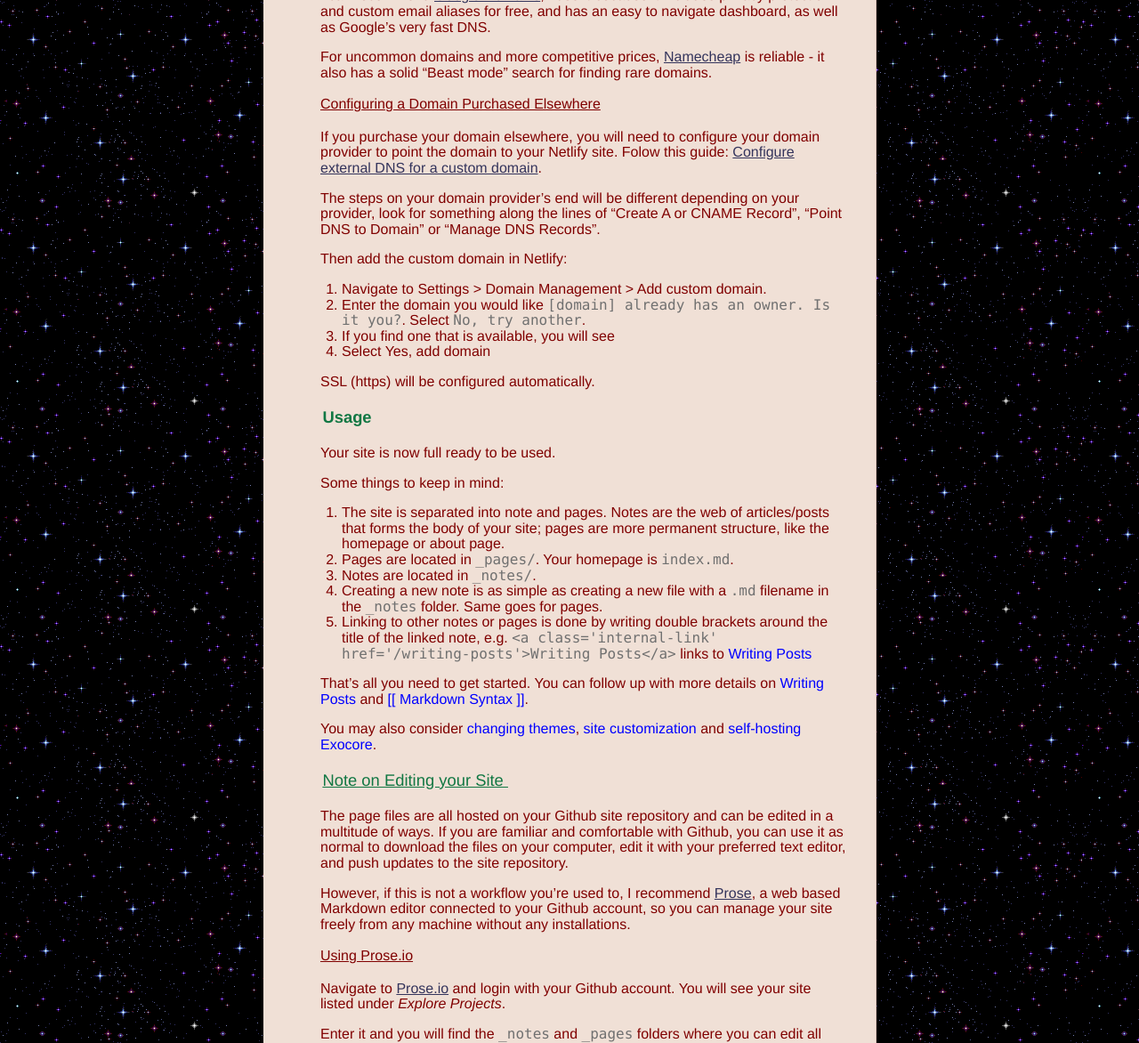
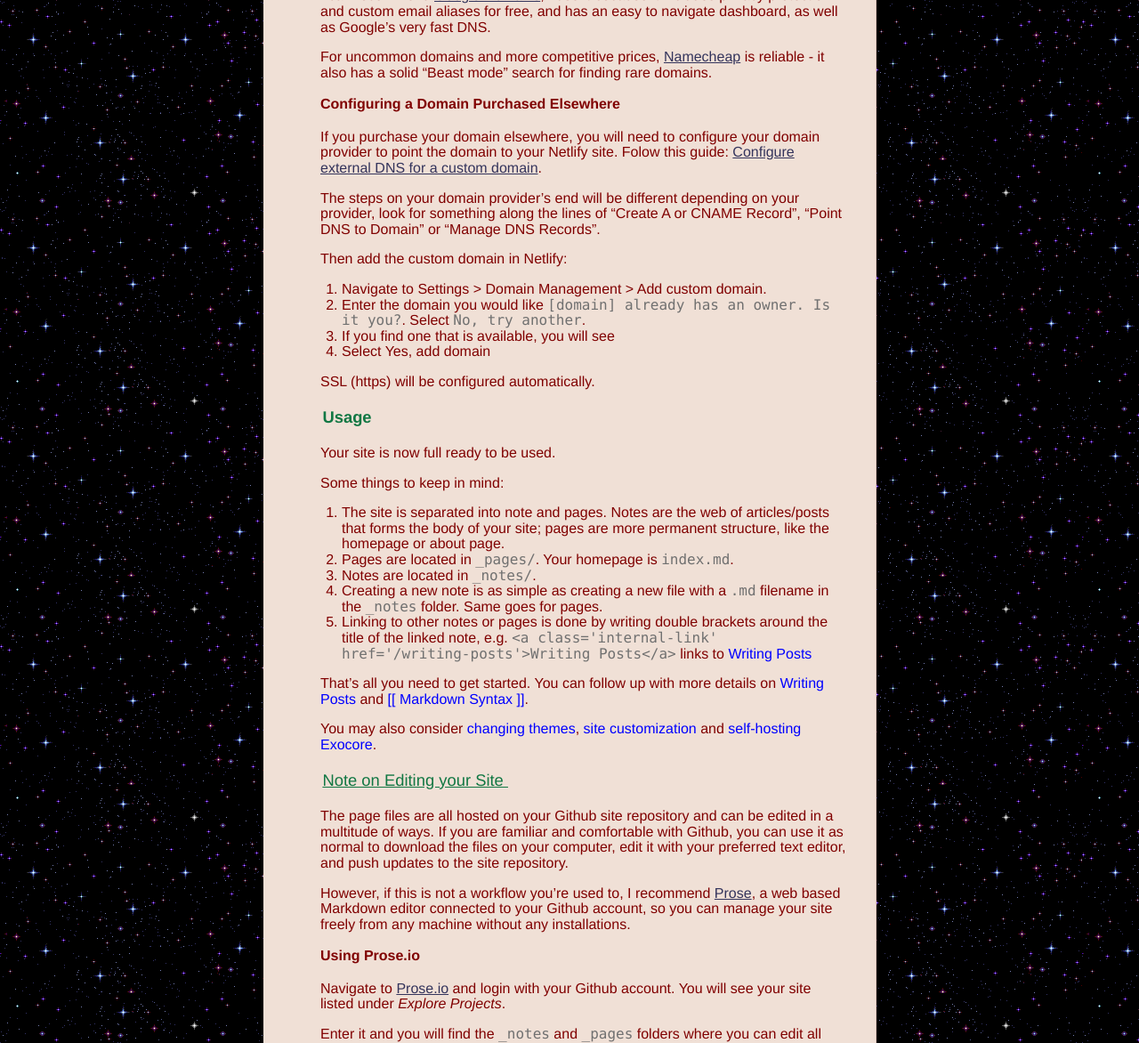
Before and after one commit to xcela/Exocore, a Jekyll site: the page built from _notes/step by step tutorial.md, in a window 1280 px wide. Shown: the part 2394-3566 px from the top of the page at 89% size. Built offline with Jekyll 4.4.1, drawn with Linux system fonts in a browser that asks for light colours.

Commit message:
Update _yotsuba.scss

```diff
--- a/_sass/_yotsuba.scss
+++ b/_sass/_yotsuba.scss
@@ -85,7 +85,8 @@ h1,h2,h3,h4,h5,h6 {
 h1 {color:#117743; font-weight:bold; text-decoration:underline;}
 h2 {color:#117743; font-weight:bold;}
 h3 {color:#117743; font-weight:normal; text-decoration:underline}
-h4 {text-transform:none;font-weight:normal; text-decoration:underline; font-size:1em;}
+h4 {text-transform:none;font-weight:strong; font-size:1em;}
+h5 {text-transform:none;font-weight:normal; text-decoration:underline; tfont-size:1em;}
 
 code {
   color: $color-code;
```
